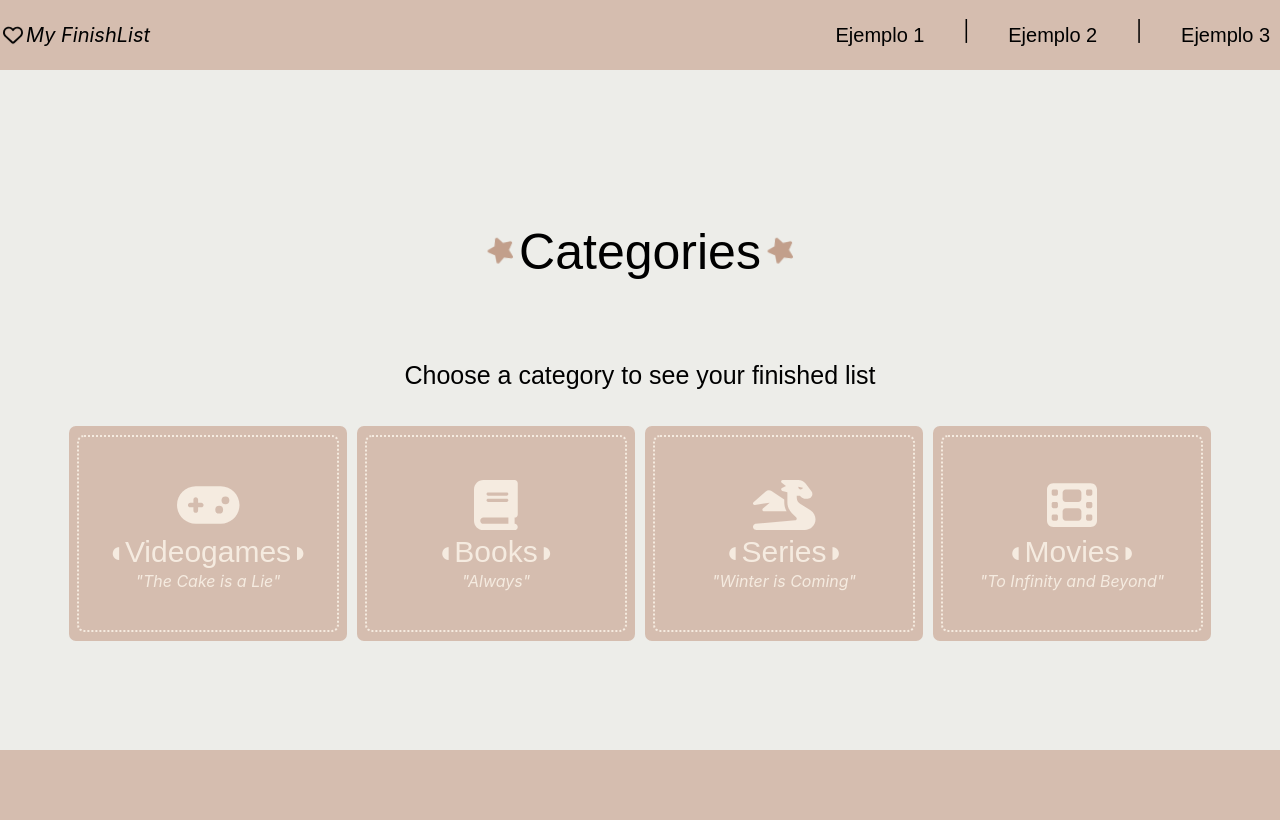
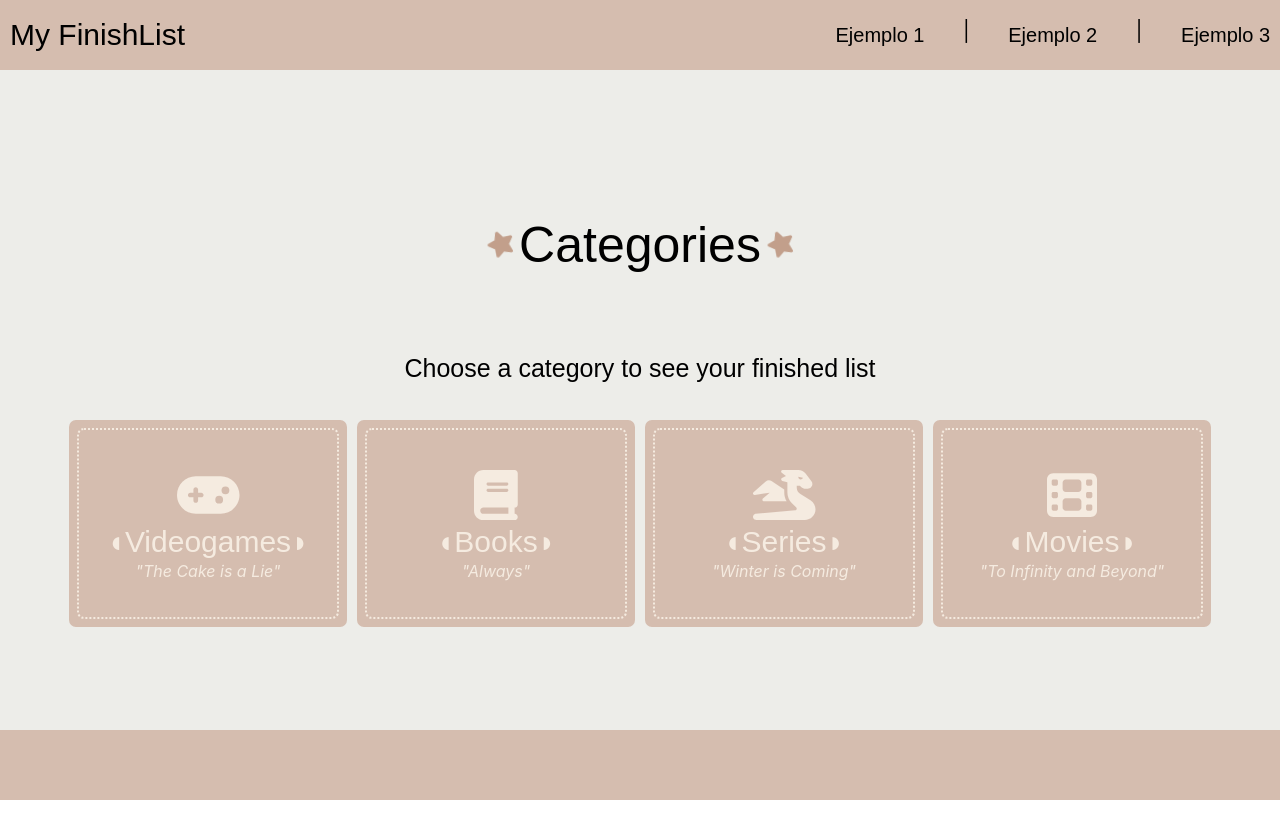
Before and after one commit to guadamiranda/applistados, a React (Create React App) app: page / in a window 1280 px wide. Built offline with nearby package versions, Linux system fonts and the light colour scheme.

Commit message:
Headers everywhere :(

```diff
--- a/src/App.js
+++ b/src/App.js
@@ -1,9 +1,13 @@
 import { HomePage } from '../src/pages/Home/HomePage'
+import { Header } from './components/Header/header';
+import { Footer } from './components/Footer/footer';
 
 function App() {
   return (
     <div className="App">
+      <Header/>
         <HomePage/>
+      <Footer/>
     </div>
   );
 }
--- a/src/components/Header/header.jsx
+++ b/src/components/Header/header.jsx
@@ -1,12 +1,9 @@
 import './headerStyle.css'
 import { HeaderButton } from '../HeaderButton/HeaderButton'
-import { FontAwesomeIcon } from '@fortawesome/react-fontawesome'
-import { faHeart } from '@fortawesome/free-regular-svg-icons'
 
 export const Header = (props) => {
     return  <div className="headerContainer">
                 <div className='logoContainer'>
-                    <FontAwesomeIcon icon={faHeart} beat />
                     <h3 className='logo'>My FinishList</h3>
                 </div>
 
--- a/src/components/Header/headerStyle.css
+++ b/src/components/Header/headerStyle.css
@@ -27,7 +27,7 @@
 .logo{
     padding-left: 5px;
     font-weight: normal;
-    font-style: italic;
-    font-size: 20px;
+    font-size: 30px;
+    font-family: Century Gothic,CenturyGothic,AppleGothic,sans-serif;
 
 }
--- a/src/index.js
+++ b/src/index.js
@@ -5,8 +5,6 @@
 import { createBrowserRouter, RouterProvider } from "react-router-dom";
 import { AllLists } from '../src/pages/AllLists/AllLists'
 import { ErrorPage } from './errorPage'
-import { Header } from '../src/components/Header/header'
-import { Footer } from '../src/components/Footer/footer'
 
 const router = createBrowserRouter([
   {
@@ -22,8 +20,6 @@
 
 ReactDOM.createRoot(document.getElementById("root")).render(
   <React.StrictMode>
-    <Header/>
       <RouterProvider router={router} />
-    <Footer/>
   </React.StrictMode>
 );
--- a/src/pages/AllLists/AllLists.jsx
+++ b/src/pages/AllLists/AllLists.jsx
@@ -3,6 +3,8 @@
 import { useLocation } from 'react-router-dom';
 import { useEffect, useState } from 'react'
 import { FaTrash, FaEdit, FaPlus } from 'react-icons/fa';
+import { Header } from '../../components/Header/header';
+import { Footer } from '../../components/Footer/footer';
 import videogameServices from '../../services/videogameServices'
 
 export const AllLists = (props) => {
@@ -20,6 +22,8 @@
     }, [])
 
     return(
+        <>
+        <Header/>
         <div className='bodyAppList'>
             <div className='centerThis'>
                 <div className='listNameContainer'>
@@ -37,5 +41,8 @@
                 {allVideogames.map(videogame => <ListCards key={videogame.name} name={videogame.name} description={videogame.description} url={videogame.url} platform={videogame.platform}/> )}
             </div>
         </div>
+        <Footer/>
+        </>
+
     )
 }
--- a/src/pages/AllLists/allListsStyle.css
+++ b/src/pages/AllLists/allListsStyle.css
@@ -1,5 +1,5 @@
 .bodyAppList {
-    min-height: calc(100vh - 120px);
+    min-height: calc(100vh - 140px);
     background-color: #EDEDE9;
     display: flex;
     flex-direction: column;
--- a/src/pages/Home/homePageStyle.css
+++ b/src/pages/Home/homePageStyle.css
@@ -1,6 +1,6 @@
 
 .bodyApp {
-    height: calc(100vh - 120px);
+    height: calc(100vh - 140px);
     background-color: #EDEDE9;
     display: flex;
     align-items: center;
```
